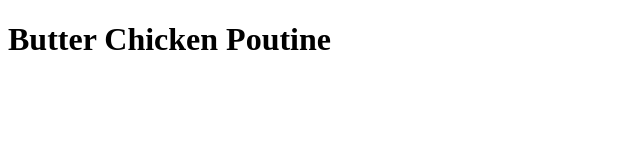
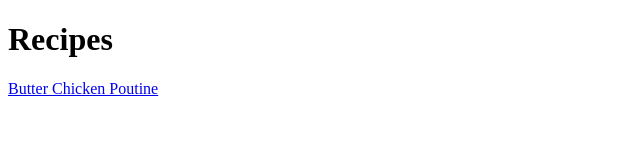
Before and after one commit to CKSK-jp/odin-recipes2, a plain HTML site: page index.html in a window 1280 px wide. Shown: the whole page, without its empty margins (0-640 px from the left). Drawn offline with Linux system fonts and the light colour scheme.

Commit message:
First recipe page created

```diff
--- a/index.html
+++ b/index.html
@@ -8,6 +8,7 @@
         </title>
     </head>
     <body>
-        <h1>Butter Chicken Poutine</h1>
+        <h1>Recipes</h1>
+        <a href="./recipes.html">Butter Chicken Poutine</a>
     </body>
 </html>
```
Also changed, not shown: recipes.html (+2 -0 lines), food-photos/butter-chicken-poutine.jpg (added).
